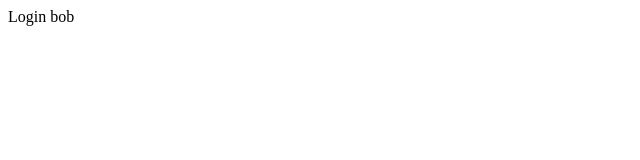
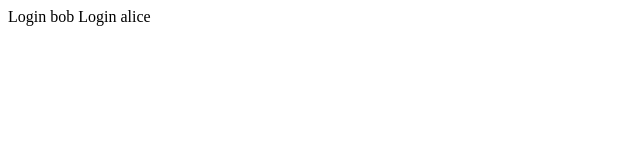
Before and after one commit to krupani8/myappsample, a plain HTML site: page index.html in a window 1280 px wide. Shown: the full height of the page, 0-640 px from the left. Drawn offline with Linux system fonts and the light colour scheme.

Commit message:
alice change

```diff
--- a/index.html
+++ b/index.html
@@ -1 +1,3 @@
+
 <html>Login bob</html>
+<html>Login alice</html>
```
